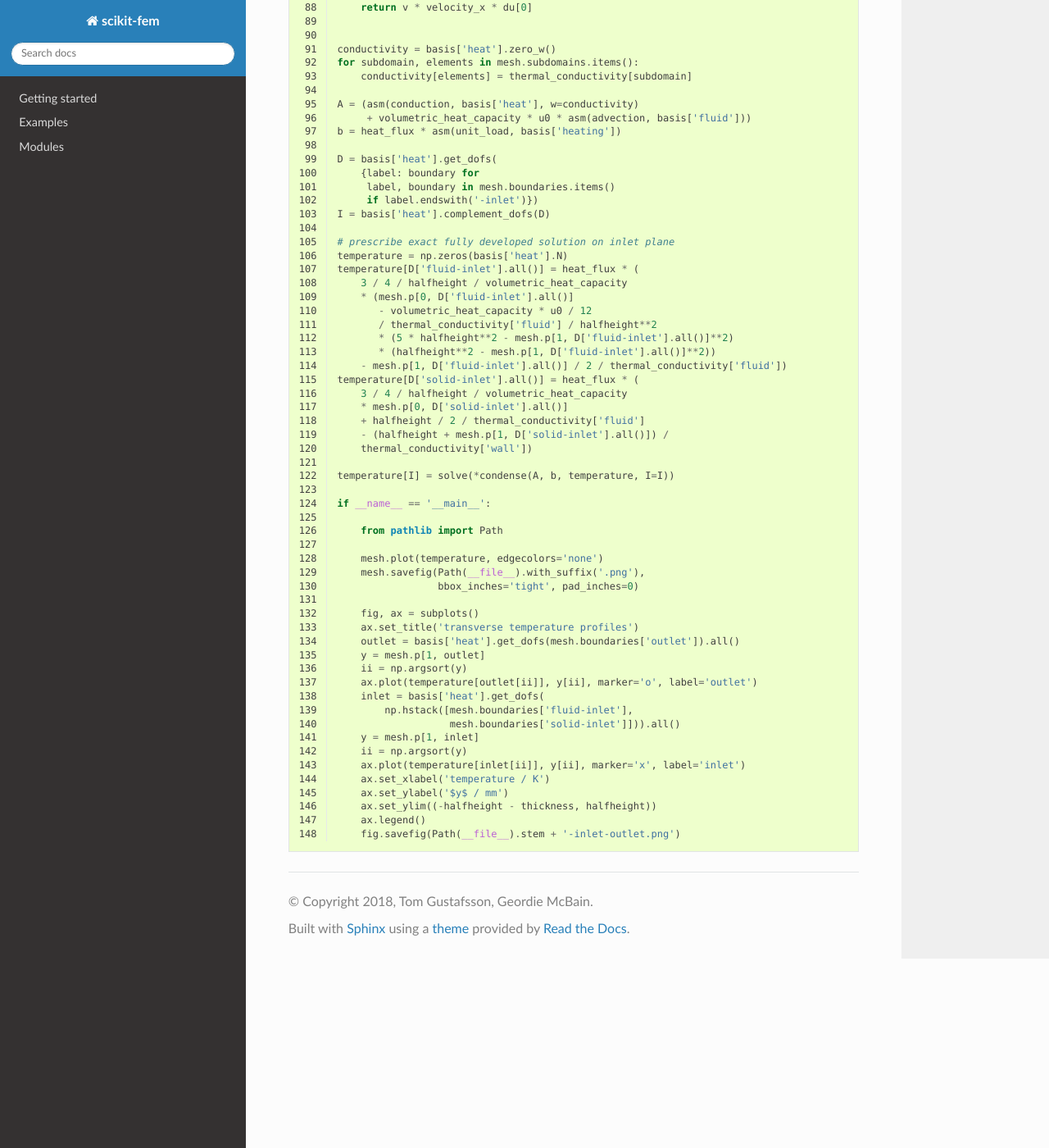
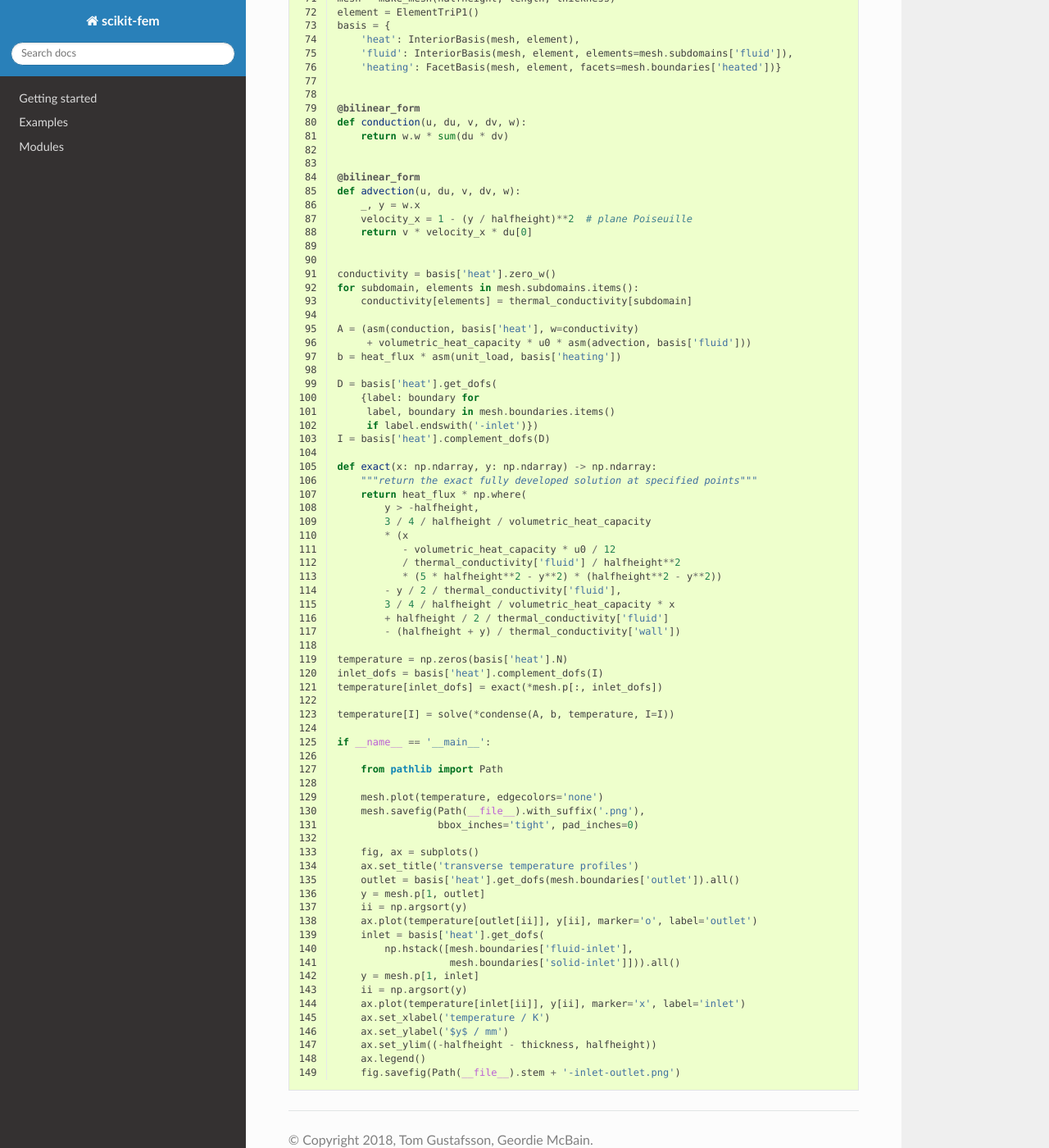
Before and after one commit to kinnala/scikit-fem, a Sphinx documentation site: the page built from docs/examples/ex28.rst, in a window 1280 px wide and 1400 px high, scrolled down 2166 px. Shown: the whole window at 82% size. Built offline with Sphinx 7.4.7 and the Read the Docs theme 2.0.0, drawn with Linux system fonts in a browser that asks for light colours; some of the changed text lies outside the part shown.

Commit message:
implemented exact solution

```diff
--- a/docs/examples/ex28.py
+++ b/docs/examples/ex28.py
@@ -84,7 +84,7 @@ def conduction(u, du, v, dv, w):
 @bilinear_form
 def advection(u, du, v, dv, w):
     _, y = w.x
-    velocity_x = 1 - (y / halfheight)**2
+    velocity_x = 1 - (y / halfheight)**2  # plane Poiseuille
     return v * velocity_x * du[0]
 
 
@@ -102,22 +102,23 @@ D = basis['heat'].get_dofs(
      if label.endswith('-inlet')})
 I = basis['heat'].complement_dofs(D)
 
-# prescribe exact fully developed solution on inlet plane
+def exact(x: np.ndarray, y: np.ndarray) -> np.ndarray:
+    """return the exact fully developed solution at specified points"""
+    return heat_flux * np.where(
+        y > -halfheight,
+        3 / 4 / halfheight / volumetric_heat_capacity
+        * (x
+           - volumetric_heat_capacity * u0 / 12
+           / thermal_conductivity['fluid'] / halfheight**2
+           * (5 * halfheight**2 - y**2) * (halfheight**2 - y**2))
+        - y / 2 / thermal_conductivity['fluid'],
+        3 / 4 / halfheight / volumetric_heat_capacity * x
+        + halfheight / 2 / thermal_conductivity['fluid']
+        - (halfheight + y) / thermal_conductivity['wall'])
+
 temperature = np.zeros(basis['heat'].N)
-temperature[D['fluid-inlet'].all()] = heat_flux * (
-    3 / 4 / halfheight / volumetric_heat_capacity
-    * (mesh.p[0, D['fluid-inlet'].all()]
-       - volumetric_heat_capacity * u0 / 12
-       / thermal_conductivity['fluid'] / halfheight**2
-       * (5 * halfheight**2 - mesh.p[1, D['fluid-inlet'].all()]**2)
-       * (halfheight**2 - mesh.p[1, D['fluid-inlet'].all()]**2))
-    - mesh.p[1, D['fluid-inlet'].all()] / 2 / thermal_conductivity['fluid'])
-temperature[D['solid-inlet'].all()] = heat_flux * (
-    3 / 4 / halfheight / volumetric_heat_capacity
-    * mesh.p[0, D['solid-inlet'].all()]
-    + halfheight / 2 / thermal_conductivity['fluid']
-    - (halfheight + mesh.p[1, D['solid-inlet'].all()]) /
-    thermal_conductivity['wall'])
+inlet_dofs = basis['heat'].complement_dofs(I)
+temperature[inlet_dofs] = exact(*mesh.p[:, inlet_dofs])
 
 temperature[I] = solve(*condense(A, b, temperature, I=I))
 
--- a/docs/examples/ex28.rst
+++ b/docs/examples/ex28.rst
@@ -8,7 +8,23 @@ Conjugate heat transfer
 
 In this example, the forced convection example :ref:`forcedconvection` is extended to conjugate heat transfer by giving a finite thickness and thermal conductivity to one of the walls.
 
-The example is modified to a configuration for which there is a fully developed solution which can be found in closed form: given a uniform (but possibly different) heat flux over each of the walls, the temperature field asymptotically is the superposition of a uniform longitudinal gradient and a transverse profile (Mallinson, McBain, & Brown 2019).
+The example is modified to a configuration for which there is a fully developed solution which can be found in closed form: given a uniform (but possibly different) heat flux over each of the walls, the temperature field asymptotically is the superposition of a uniform longitudinal gradient and a transverse profile (Mallinson, McBain, & Brown 2019).  The two-dimensional equation in the fluid
+
+.. math::
+   \rho c u (y) \frac{\partial T}{\partial x} = k\nabla^2 T
+
+admits solutions of the form
+
+.. math::
+   T(x, y) = \frac{q"}\left[\frac{3}{4 h \rho c} \{x + \theta(y)\}
+                            - \frac{y}{2 k_\mathrm{f}}\right]
+
+where the one-dimensional profile satisfies
+
+.. math::
+   rho c u (y) = theta'' (y)
+
+subject to :math:`\theta (\pm h) = 0`.
 
 In conjugate heat transfer, part of the domain is advection–conduction (like :ref:forcedconvection:) while the rest is pure conduction; the main difficulty is specifying different governing equations on different subdomains.  One way to do this has been demonstrated in :ref:`subdomain`: restricting an operator to a subdomain by only assembling it over a basis restricted to the elements belonging to a particular subdomain.
 
```
